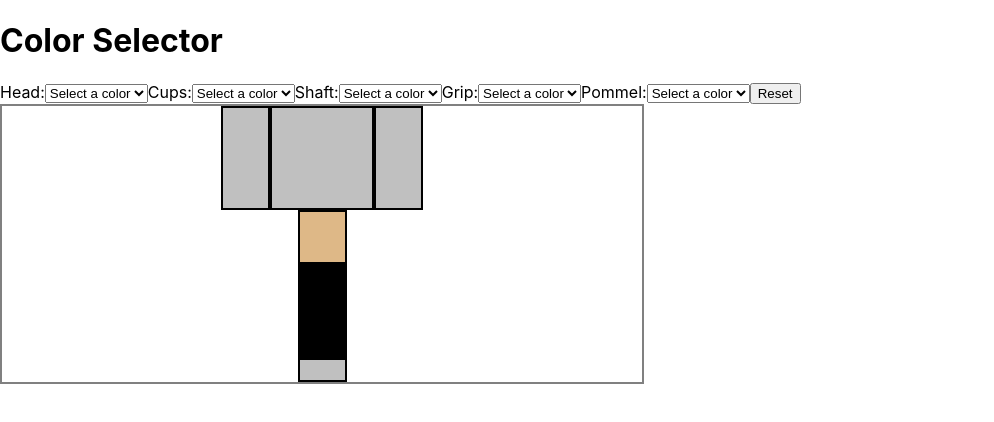
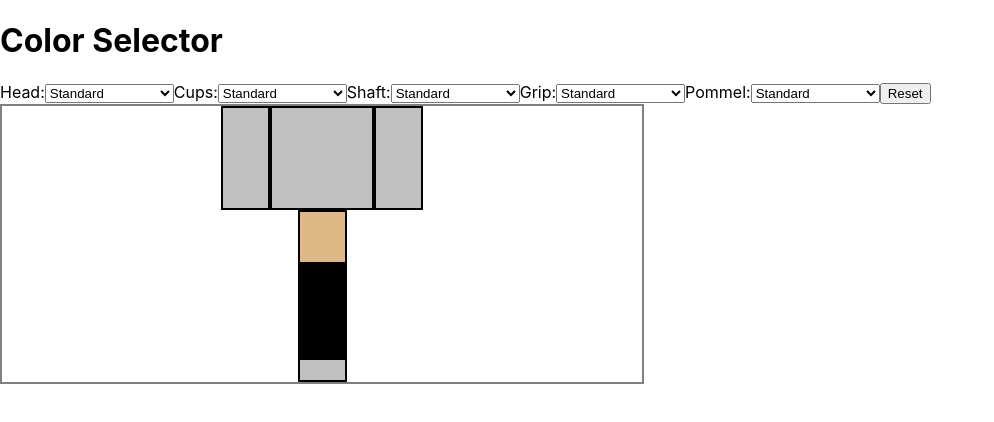
Before and after one commit to jameskarr/hammerTime, a React (Create React App) app: page / in a window 1280 px wide. Shown: the top 422 px of the page, without its empty margins (0-994 px from the left). Built offline with nearby package versions, Linux system fonts and the light colour scheme.

Commit message:
refactored color options

```diff
--- a/src/App.jsx
+++ b/src/App.jsx
@@ -29,66 +29,86 @@ const HammerTime = () => {
     setPommelColor(e.target.value)
   }
 
+  const colorOptions = ['', 'Marble', 'Gold', 'Silver', 'Copper', 'Black', 'Silk Black', 'Brown', 'White', 'Red', 'Merlot', 'Blue', 'Silk Blue', 'Grey', 'Olive/Army Green', 'Pink', 'Silk Pink', 'Magenta', 'Yellow', 'Purple', 'Orange', 'Bone (tan/natural)']
+  // [
+  //   { name: "Standard", value: "" },
+  //   { name: "Marble", value: "" },
+  //   { name: "Gold", value: "" },
+  //   { name: "Silver", value: "#c0c0c0" },
+  //   { name: "Copper", value: "" },
+  //   { name: "Black", value: "#000000" },
+  //   { name: "Silk Black", value: "" },
+  //   { name: "Brown", value: "" },
+  //   { name: "White", value: "" },
+  //   { name: "Red", value: "" },
+  //   { name: "Merlot", value: "" },
+  //   { name: "Blue", value: "" },
+  //   { name: "Silk Blue", value: "" },
+  //   { name: "Grey", value: "" },
+  //   { name: "Olive/Army Green", value: "" },
+  //   { name: "Pink", value: "" },
+  //   { name: "Silk Pink", value: "" },
+  //   { name: "Magenta", value: "" },
+  //   { name: "Yellow", value: "" },
+  //   { name: "Purple", value: "" },
+  //   { name: "Orange", value: "" },
+  //   { name: "Bone (tan/natural)", value: "" }
+  // ]
+
   return (
     <div>
 
       <h1>Color Selector</h1>
 
       <form>
+
         <label htmlFor="head">Head:</label>
           <select id="head" onChange={handleHeadChange}>
-            <option value="">Select a color</option>
-            <option value="red">Red</option>
-            <option value="blue">Blue</option>
-            <option value="green">Green</option>
-            <option value="yellow">Yellow</option>
-            <option value="orange">Orange</option>
+          {colorOptions.map((color, index) => (
+            <option key={index} value={color}>
+              {color || "Standard"}
+            </option>
+          ))}
           </select>
 
         <label htmlFor="cups">Cups:</label>
           <select id="cups" onChange={handleCupChange}>
-            <option value="">Select a color</option>
-            <option value="red">Red</option>
-            <option value="blue">Blue</option>
-            <option value="green">Green</option>
-            <option value="yellow">Yellow</option>
-            <option value="orange">Orange</option>
+          {colorOptions.map((color, index) => (
+            <option key={index} value={color}>
+              {color || "Standard"}
+            </option>
+          ))}
           </select>
 
         <label htmlFor="cups">Shaft:</label>
           <select id="cups" onChange={handleShaftChange}>
-            <option value="">Select a color</option>
-            <option value="red">Red</option>
-            <option value="blue">Blue</option>
-            <option value="green">Green</option>
-            <option value="yellow">Yellow</option>
-            <option value="orange">Orange</option>
+          {colorOptions.map((color, index) => (
+            <option key={index} value={color}>
+              {color || "Standard"}
+            </option>
+          ))}
           </select>
 
         <label htmlFor="cups">Grip:</label>
           <select id="cups" onChange={handleGripChange}>
-            <option value="">Select a color</option>
-            <option value="red">Red</option>
-            <option value="blue">Blue</option>
-            <option value="green">Green</option>
-            <option value="yellow">Yellow</option>
-            <option value="orange">Orange</option>
+          {colorOptions.map((color, index) => (
+            <option key={index} value={color}>
+              {color || "Standard"}
+            </option>
+          ))}
           </select>
 
         <label htmlFor="cups">Pommel:</label>
           <select id="cups" onChange={handlePommelChange}>
-            <option value="">Select a color</option>
-            <option value="red">Red</option>
-            <option value="blue">Blue</option>
-            <option value="green">Green</option>
-            <option value="yellow">Yellow</option>
-            <option value="orange">Orange</option>
+          {colorOptions.map((color, index) => (
+            <option key={index} value={color}>
+              {color || "Standard"}
+            </option>
+          ))}
           </select>
 
           <button type="submit">Reset</button>
       </form>
-
-
 
       <div className='theHammer'>
         <div className='upperHammer'>
```
Also changed, not shown: src/demooo.jsx (+156 -42 lines).
